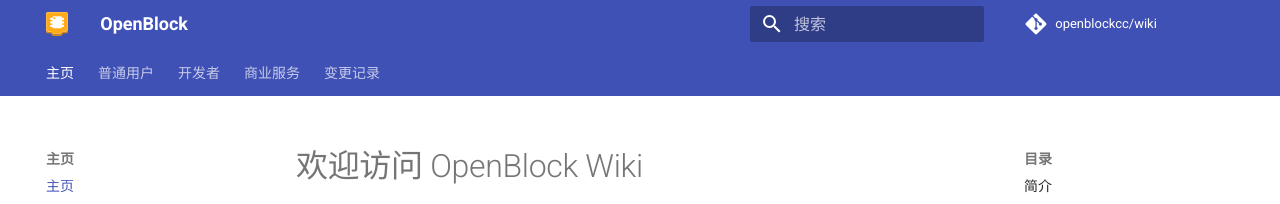
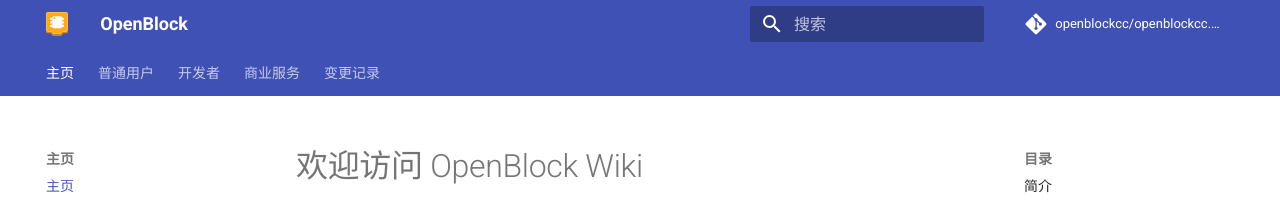
Before and after one commit to openblockcc/openblockcc.github.io, an MkDocs documentation site: the page built from docs/index.md, in a window 1280 px wide. Shown: the top 204 px of the page. Built offline with MkDocs 1.6.1 and Material for MkDocs 9.7.7, drawn with Linux system fonts in a browser that asks for light colours; comment, search, counter and statistics services are not loaded.

Commit message:
update url

```diff
--- a/mkdocs.yml
+++ b/mkdocs.yml
@@ -6,8 +6,8 @@
   OpenBlock 中文资料站
 
 # Repository
-repo_name: openblockcc/wiki
-repo_url: https://github.com/openblockcc/wiki/tree/zh
+repo_name: openblockcc/openblockcc.github.io
+repo_url: https://github.com/openblockcc/openblockcc.github.io/tree/zh
 
 # Configuration
 theme:
```
